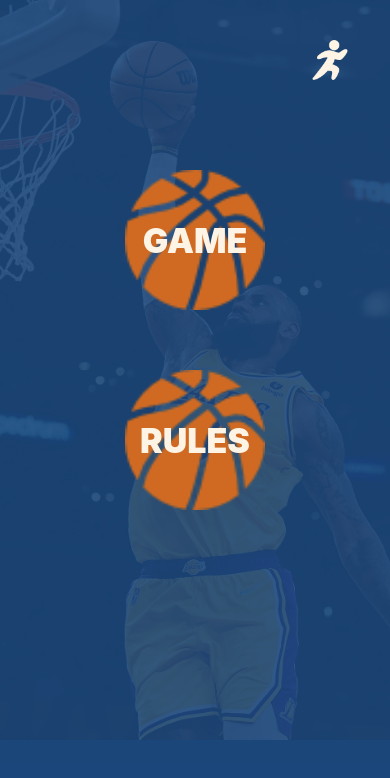
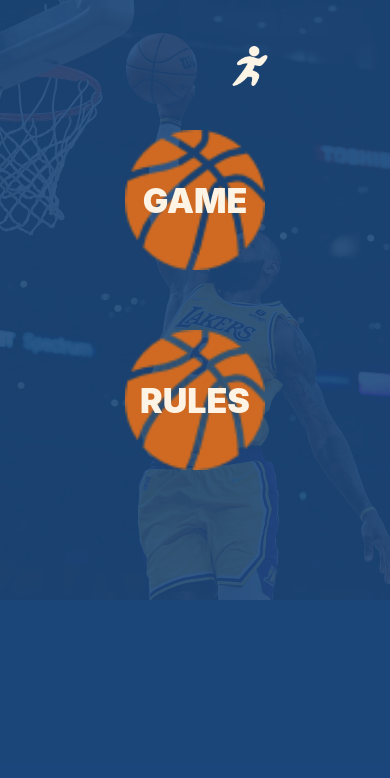
Before and after one commit to Vachek-hooves/NationalSports, a React Native app: screen /HomeScreen in a window 390 px wide. Shown: the top 778 px of the page. Built offline with nearby package versions, Linux system fonts and the light colour scheme.

Commit message:
fix: Icons position.

```diff
--- a/components/icons/IconAthlete.js
+++ b/components/icons/IconAthlete.js
@@ -19,12 +19,14 @@ export default IconAthlete;
 
 const styles = StyleSheet.create({
   iconStyle: {
+    position: 'absolute',
     // width: '100%',
     tintColor: Color.milk,
     height: 40,
     width: 40,
-    alignSelf: 'flex-end',
-    marginRight: 40,
-    marginTop: 40,
+    // alignSelf: 'flex-end',
+    // marginRight: 40,
+    // marginTop: 40,
+    top: 40,
   },
 });
--- a/components/icons/IconReturn.js
+++ b/components/icons/IconReturn.js
@@ -10,10 +10,11 @@ const IconReturn = () => {
         source={require('../../assets/img/icons/back.png')}
         style={{
           tintColor: Color.milk,
-          width: 45,
-          height: 45,
-          alignSelf: 'flex-end',
-          margin: 40,
+          width: 40,
+          height: 40,
+          // alignSelf: 'flex-end',
+          // margin: 30,
+
         }}
       />
     </TouchableOpacity>
--- a/screen/GameModeScreen.js
+++ b/screen/GameModeScreen.js
@@ -1,14 +1,26 @@
 import {StyleSheet, Text, View, Dimensions} from 'react-native';
 import {MainBg} from '../components/layout';
-import {IconBall} from '../components/icons';
+import {IconBall, IconReturn} from '../components/icons';
+
+const {height, width} = Dimensions.get('screen');
+const MARGIN_BOTTOM = height * 0.1;
+const RIGHT_MARGIN = width * 0.1;
 
 const GameModeScreen = () => {
   return (
     <MainBg>
-      {/* <View style={{justifyContent: 'center', height: '100%'}}> */}
-        <IconBall >QUIZ</IconBall>
-        <IconBall >QUESS</IconBall>
-      {/* </View> */}
+      <View>
+        <IconBall>QUIZ</IconBall>
+        <IconBall>QUESS</IconBall>
+      </View>
+      <View
+        style={{
+          position: 'absolute',
+          bottom: MARGIN_BOTTOM,
+          right: RIGHT_MARGIN,
+        }}>
+        <IconReturn />
+      </View>
     </MainBg>
   );
 };
--- a/screen/HomeScreen.js
+++ b/screen/HomeScreen.js
@@ -2,22 +2,26 @@ import {StyleSheet, View, Dimensions} from 'react-native';
 import {BlueBg, MainImageBg} from '../components/ui';
 import IconAthlete from '../components/icons/IconAthlete';
 import {IconBall} from '../components/icons';
+import {MainBg} from '../components/layout';
 
-const {height} = Dimensions.get('screen');
-const MARGIN_TOP = height * 0.1;
+const {height, width} = Dimensions.get('screen');
+const MARGIN_TOP = height * 0.01;
+const WIDTH = width * 0.2;
 
 const HomeScreen = () => {
   return (
-    <BlueBg>
-      <MainImageBg />
-      <IconAthlete />
-      <View style={styles.container}>
-        <View>
-          <IconBall screen={'GameScreen'}>GAME</IconBall>
-          <IconBall>RULES</IconBall>
-        </View>
+    // <BlueBg>
+    //  <MainImageBg />
+    <MainBg>
+      <View style={{position: 'absolute', top: MARGIN_TOP, right: WIDTH}}>
+        <IconAthlete />
       </View>
-    </BlueBg>
+      <View>
+        <IconBall screen={'GameScreen'}>GAME</IconBall>
+        <IconBall>RULES</IconBall>
+      </View>
+    </MainBg>
+    // </BlueBg>
   );
 };
 
```
